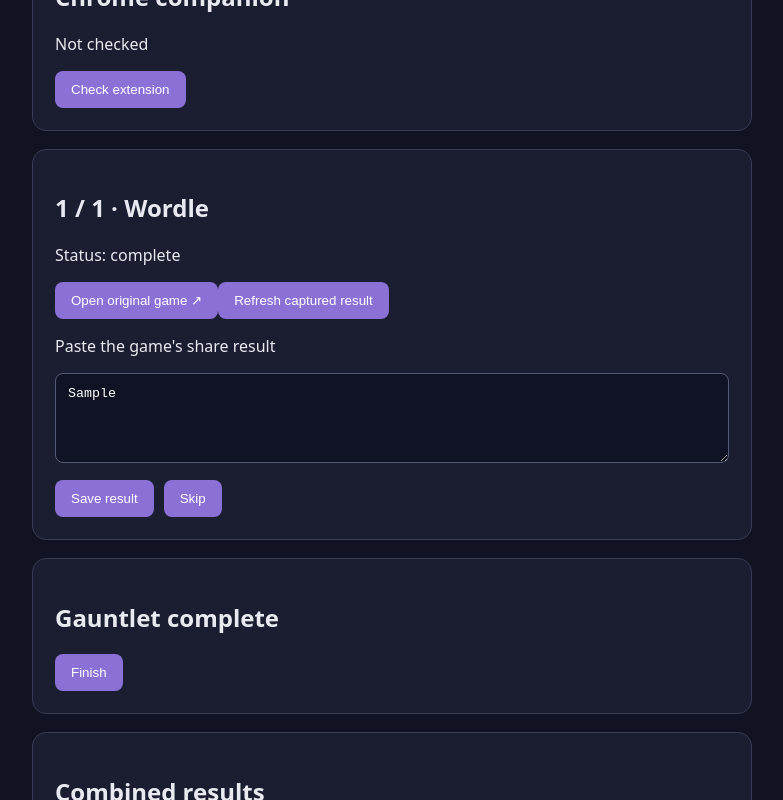
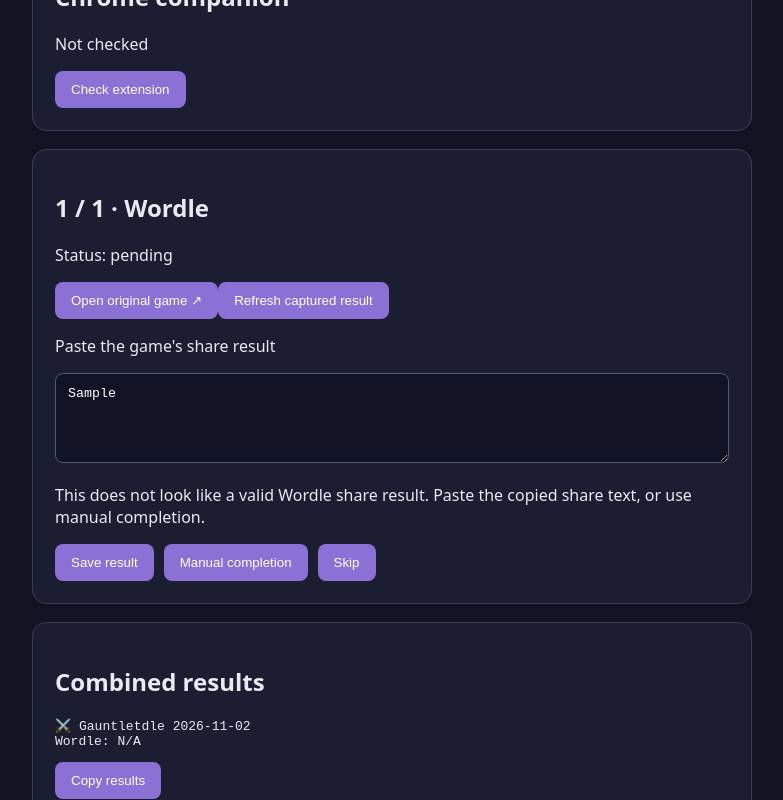
Before and after one commit to thanoslabs/gauntletdle, a React (Vite) app: page / in a window 1280 px wide. Both pictures are taken after typing "Sample" into the empty fields and a click on the button "Save result". Shown: the part 507-1307 px from the top of the page, without its empty margins (248-1031 px from the left). Built offline with nearby package versions, Linux system fonts and the light colour scheme.

Commit message:
fix: reconcile clipboard capture UI with merged result validation

```diff
--- a/src/main.tsx
+++ b/src/main.tsx
@@ -2,6 +2,7 @@ import React, { useState } from "react";
 import { createRoot } from "react-dom/client";
 import { requestExtension } from "./extension";
 import { games, normalizeSelection } from "./games";
+import { parseResult } from "./game-parsers";
 import "./style.css";
 
 type Status = "pending" | "skipped" | "complete";
@@ -18,6 +19,7 @@ function App() {
   const [results, setResults] = useState<Record<string, string>>(() => load(dailyKey() + ":results", {}));
   const [index, setIndex] = useState(() => load("gauntletdle:index:" + today(), 0));
   const [draft, setDraft] = useState("");
+  const [resultError, setResultError] = useState("");
   const [confirmNext, setConfirmNext] = useState(false);
   const [extensionStatus, setExtensionStatus] = useState("Not checked");
   const [candidate, setCandidate] = useState(false);
@@ -45,6 +47,20 @@ function App() {
     }
     setConfirmNext(true);
   };
+  const saveResult = () => {
+    if (!game) return;
+    const parsed = parseResult(game, draft);
+    if (game.parser && !parsed) {
+      setResultError("This does not look like a valid " + game.name + " share result. Paste the copied share text, or use manual completion.");
+      return;
+    }
+    if (!game.parser && !draft.trim()) {
+      setResultError("Paste a result or choose manual completion.");
+      return;
+    }
+    setResultError("");
+    update(game.id, "complete", parsed?.summary || draft.trim());
+  };
   const refreshCapture = async () => {
     const response = await requestExtension("GET_CAPTURED_RESULT");
     const result = response.result;
@@ -53,7 +69,7 @@ function App() {
     } else setCaptured(null);
   };
   const advance = () => {
-    setConfirmNext(false); setDraft(""); setCandidate(false); setCaptured(null);
+    setConfirmNext(false); setDraft(""); setCandidate(false); setCaptured(null); setResultError("");
     const next = activeIndex + 1;
     setIndex(next); localStorage.setItem("gauntletdle:index:" + today(), String(next));
   };
@@ -93,8 +109,10 @@ function App() {
       {captured && captured.gameId === game.id && <div role="status"><p>Captured {game.name}: {captured.summary}. Review before saving.</p><button onClick={() => { update(game.id, "complete", captured.summary); setCaptured(null); }}>Accept captured result</button><button onClick={() => setCaptured(null)}>Ignore</button></div>}
       {game.id === "wordle" && candidate && <p>Possible Wordle completion detected. Paste the share result to confirm.</p>}
       <p><label htmlFor="result">Paste the game's share result</label></p>
-      <textarea id="result" value={draft} onChange={e => setDraft(e.target.value)} placeholder="Paste share text here" />
-      <div className="actions"><button onClick={() => update(game.id, "complete", draft.trim())}>Save result</button><button onClick={() => update(game.id, "skipped")}>Skip</button></div>
+      <textarea id="result" value={draft} onChange={e => { setDraft(e.target.value); setResultError(""); }} placeholder="Paste share text here" />
+      {resultError && <p role="alert">{resultError}</p>}
+      {game.parser && draft.trim() && parseResult(game, draft) && <p>Detected result: {parseResult(game, draft)?.summary}</p>}
+      <div className="actions"><button onClick={saveResult}>Save result</button><button onClick={() => { setResultError(""); update(game.id, "complete", "Completed (no score)"); }}>Manual completion</button><button onClick={() => { setResultError(""); update(game.id, "skipped"); }}>Skip</button></div>
     </section> : <section><h2>No games selected</h2><p>Choose a game to start your gauntlet.</p></section>}
     {confirmNext && <section role="dialog" aria-label="Next Game confirmation"><h2>{activeIndex + 1 < selected.length ? "Ready for the next game?" : "Gauntlet complete"}</h2>
       <button onClick={advance}>{activeIndex + 1 < selected.length ? "Confirm · Next game" : "Finish"}</button>
```
